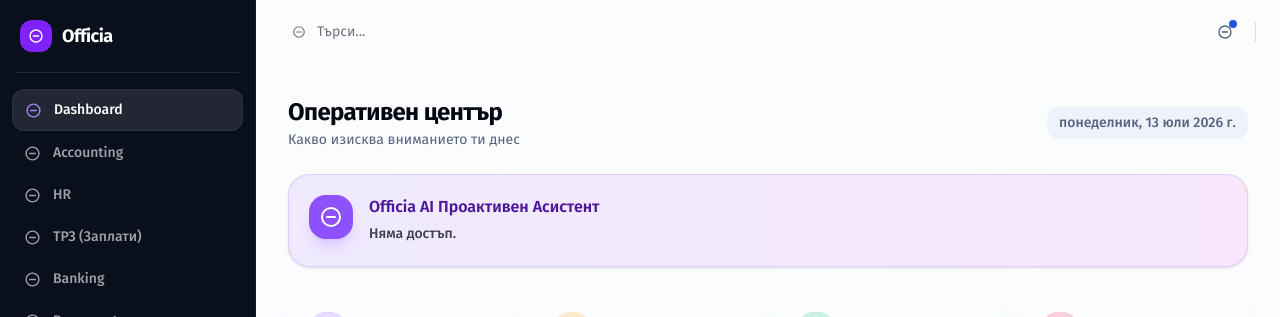
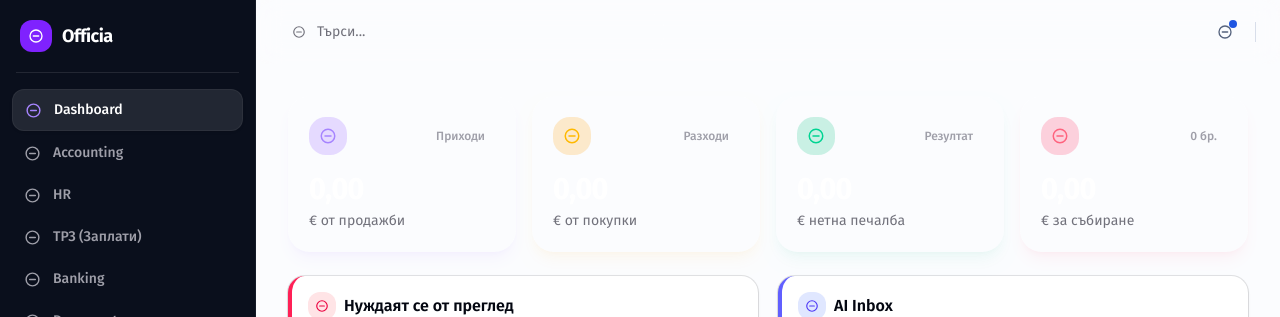
Before and after one commit to lukezester-ai/officia, a Next.js app: page /en/dashboard in a window 1280 px wide. Shown: the top 317 px of the page. Built offline with nearby package versions, Linux system fonts and the light colour scheme; no server answers; the database is empty.

Commit message:
feat: remove MorningBriefing/Оперативен център from dashboard - keep AI only in chat and AI assistant page

```diff
--- a/src/app/[lang]/dashboard/page.tsx
+++ b/src/app/[lang]/dashboard/page.tsx
@@ -3,7 +3,6 @@ import { Card, CardContent, CardHeader, CardTitle } from '@/components/ui/card';
 import { TrendingUp, FileText, ShoppingCart, Wallet, AlertCircle, ArrowUpRight, BarChart3, Inbox, Clock, CheckSquare } from 'lucide-react';
 import { getDashboardData } from './actions';
 import Link from 'next/link';
-import { MorningBriefing } from '@/components/dashboard/MorningBriefing';
 import { getInvoices } from './invoices/actions';
 import { getPurchaseInvoices } from './purchase-invoices/actions-read';
 
@@ -39,19 +38,6 @@ export default async function DashboardPage() {
 
   return (
     <div className="space-y-6">
-      <div className="flex items-center justify-between">
-        <div>
-          <h1 className="text-2xl font-bold tracking-tight">Оперативен център</h1>
-          <p className="text-sm text-muted-foreground mt-0.5">Какво изисква вниманието ти днес</p>
-        </div>
-        <div className="text-sm text-muted-foreground bg-muted px-3 py-1.5 rounded-lg font-medium">
-          {now.toLocaleDateString('bg-BG', { weekday: 'long', day: 'numeric', month: 'long', year: 'numeric' })}
-        </div>
-      </div>
-
-      {/* Proactive AI Briefing */}
-      <MorningBriefing />
-
       {/* KPI Row */}
       <div className="grid grid-cols-1 sm:grid-cols-2 lg:grid-cols-4 gap-4">
         {/* Приходи */}
```
